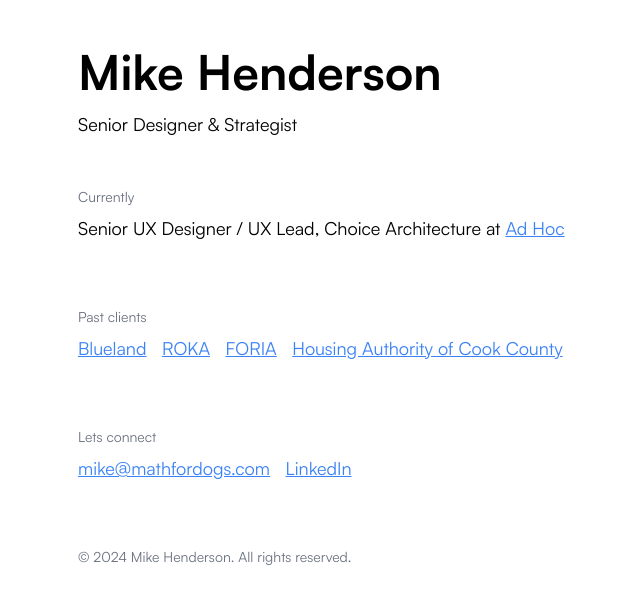
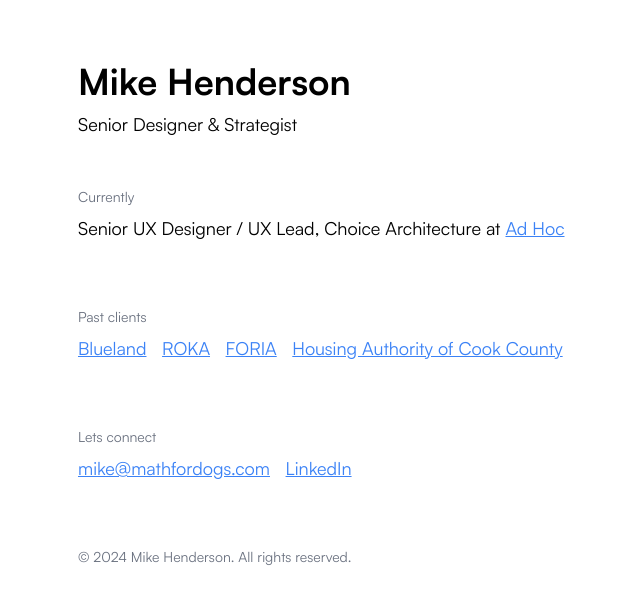
Before and after one commit to mathfordogs/mathfordogs.github.io, an Astro site: page / in a window 1280 px wide. Shown: the whole page, without its empty margins (178-818 px from the left). Built offline with nearby package versions, Linux system fonts and the light colour scheme; Astro itself is replaced by a stand-in of ours.

Commit message:
Leading fix

```diff
--- a/src/pages/index.astro
+++ b/src/pages/index.astro
@@ -4,7 +4,7 @@ import Layout from '../layouts/Layout.astro';
 
 <Layout title="Mike Henderson - Math for Dogs">
 	<main>
-		<h1>Mike Henderson</h1>
+		<h1 class="text-4xl leading-10 mb-2 text-black">Mike Henderson</h1>
 		<p class="text-lg text-black">Senior Designer & Strategist</p>
 
 		<div class="pt-12 pb-8">
@@ -41,10 +41,6 @@ import Layout from '../layouts/Layout.astro';
 
 	h1 {
 		font-family: "Satoshi Bold", sans-serif;
-		color: #000;
-		font-size: 48px;
-		line-height: 1.5rem;
-		margin-bottom: 24px;
 	}
 
 </style>
```
